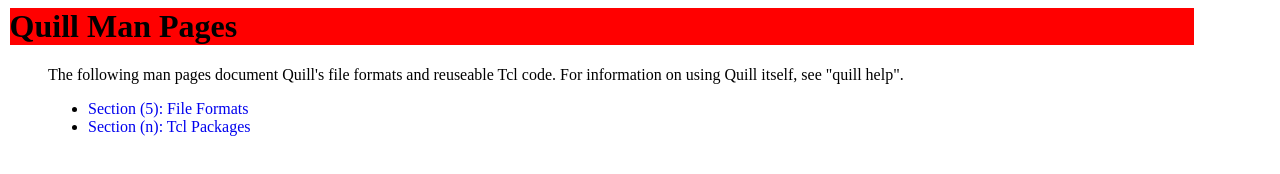
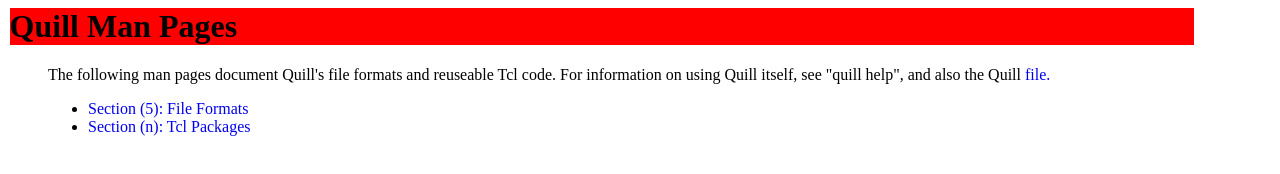
Before and after one commit to wduquette/tcl-quill, a plain HTML site: page docs/index.html in a window 1280 px wide. Drawn offline with Linux system fonts and the light colour scheme.

```diff
--- a/docs/index.html
+++ b/docs/index.html
@@ -98,7 +98,8 @@
 <h1 class="header">Quill Man Pages</h1>
 
 The following man pages document Quill's file formats and reuseable Tcl
-code.  For information on using Quill itself, see "quill help".<p>
+code.  For information on using Quill itself, see "quill help", and
+also the Quill <a href="README.md"> file.<p>
 
 <ul>
 <li><a href="man5/index.html">Section (5): File Formats</a>
```
Also changed, not shown: 1 other file.
